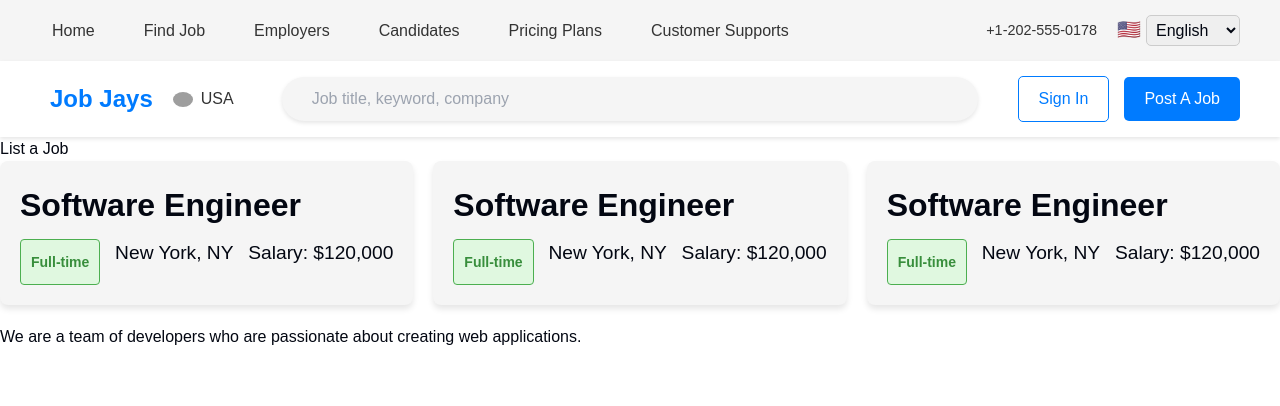
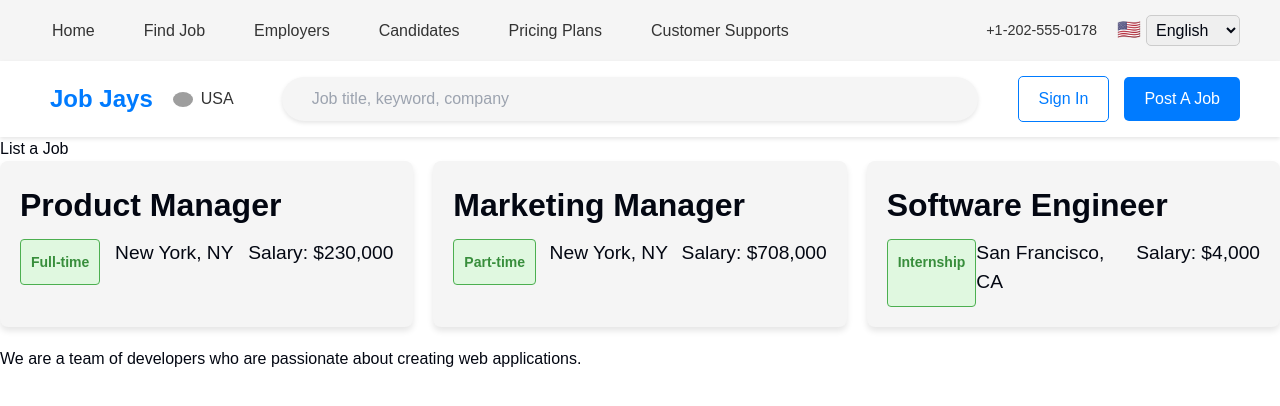
Before and after one commit to jhu-oose-f24/Team-JobJays, a Next.js app in the folder frontend/jobjays-ui/: page /list_job in a window 1280 px wide. Shown: the top 406 px of the page. Built offline with nearby package versions, Linux system fonts and the light colour scheme; grey boxes are pictures that could not be loaded.

Commit message:
merge to main

```diff
--- a/frontend/jobjays-ui/src/app/profile/applicants/page.tsx
+++ b/frontend/jobjays-ui/src/app/profile/applicants/page.tsx
@@ -1,9 +1,3 @@
-import NavBar from "@/components/ui/NavBar";
-import ProfileCard from "@/components/ui/ProfileCard";
-
-
 export default function ApplicantProfilePage() {
     return <p>Applicant Profile Page</p>
-
-
 }
--- a/frontend/jobjays-ui/src/components/HeaderActions.tsx
+++ b/frontend/jobjays-ui/src/components/HeaderActions.tsx
@@ -1,6 +1,6 @@
 import styles from '@/styles/headerActions.module.css';
 import Link from "next/link";
-
+import Image from "next/image";
 const HeaderActions = () => {
     return (
         <div className={styles.headerActions}>
@@ -10,7 +10,14 @@ const HeaderActions = () => {
                     <span>Job Jays</span>
                 </div>
                 <div className={styles.countrySelector}>
-                    <img src={"usa-flag.png"} alt="USA" className={styles.flag} /> {/* Placeholder for flag image */}
+                    {/* <img src={"usa-flag.png"} alt="USA" className={styles.flag} /> Placeholder for flag image */}
+                    <Image
+                        src="/usa-flag.png"
+                        alt="USA"
+                        width={24}
+                        height={24}
+                        className={styles.flag}
+                    />
                     <span>USA</span>
                     <i className="fas fa-chevron-down"></i>
                 </div>
@@ -20,11 +27,10 @@ const HeaderActions = () => {
                 <i className="fas fa-search"></i> {/* Placeholder for search icon */}
                 <input type="text" placeholder="Job title, keyword, company" />
             </div>
-
             <div className={styles.rightSection}>
                 <button className={styles.signIn}>Sign In</button>
-                <Link href="/post_job" passHref>
-                    <button className={styles.postJob}>Post A Job</button>
+                <Link href="/employer/post-job" passHref>
+                    <p className={styles.postJob}>Post A Job</p>
                 </Link>
             </div>
         </div>
--- a/frontend/jobjays-ui/src/components/ListJob.tsx
+++ b/frontend/jobjays-ui/src/components/ListJob.tsx
@@ -4,8 +4,7 @@ import styles from '@/styles/listJob.module.css'; // Assuming you style it with
 import {
     sampleJobListing, sampleJobListingB, sampleJobListingC
 } from "@/lib/data";
-import { FontAwesomeIcon } from '@fortawesome/react-fontawesome';
-import { faMapMarkerAlt } from '@fortawesome/free-solid-svg-icons';
+
 
 
 
--- a/frontend/jobjays-ui/src/components/ui/Sidebar.tsx
+++ b/frontend/jobjays-ui/src/components/ui/Sidebar.tsx
@@ -3,7 +3,7 @@ import { useState } from "react";
 import { HomeIcon, GearIcon, ExitIcon } from "@radix-ui/react-icons";
 
 export default function Sidebar() {
-    const [isOpen, setIsOpen] = useState(false);
+    const [isOpen] = useState(false);
 
     return (
         <div className="flex">
--- a/frontend/jobjays-ui/src/lib/data.ts
+++ b/frontend/jobjays-ui/src/lib/data.ts
@@ -21,26 +21,26 @@ const samplePost: Post = {
 
 const sampleJobListing: JobListing = {
     jobID: 101,
-    title: "Software Engineer",
+    title: "Product Manager",
     type: "Full-time",
     location: "New York, NY",
-    salary: 120000
+    salary: 230000
 };
 
 const sampleJobListingB: JobListing = {
     jobID: 101,
-    title: "Software Engineer",
-    type: "Full-time",
+    title: "Marketing Manager",
+    type: "Part-time",
     location: "New York, NY",
-    salary: 120000
+    salary: 708000
 };
 
 const sampleJobListingC: JobListing = {
     jobID: 101,
     title: "Software Engineer",
-    type: "Full-time",
-    location: "New York, NY",
-    salary: 120000
+    type: "Internship",
+    location: "San Francisco, CA",
+    salary: 4000
 };
 
 
--- a/frontend/jobjays-ui/src/styles/listJob.module.css
+++ b/frontend/jobjays-ui/src/styles/listJob.module.css
@@ -8,7 +8,7 @@
 
 
 .jobBox {
-    flex: 1 1 calc(33.333% - 20px); /* Three job boxes per row */
+    flex: 1 1 calc(33.333% - 0px);
     background-color: #f5f5f5;
     padding: 20px;
     border-radius: 8px;
```
